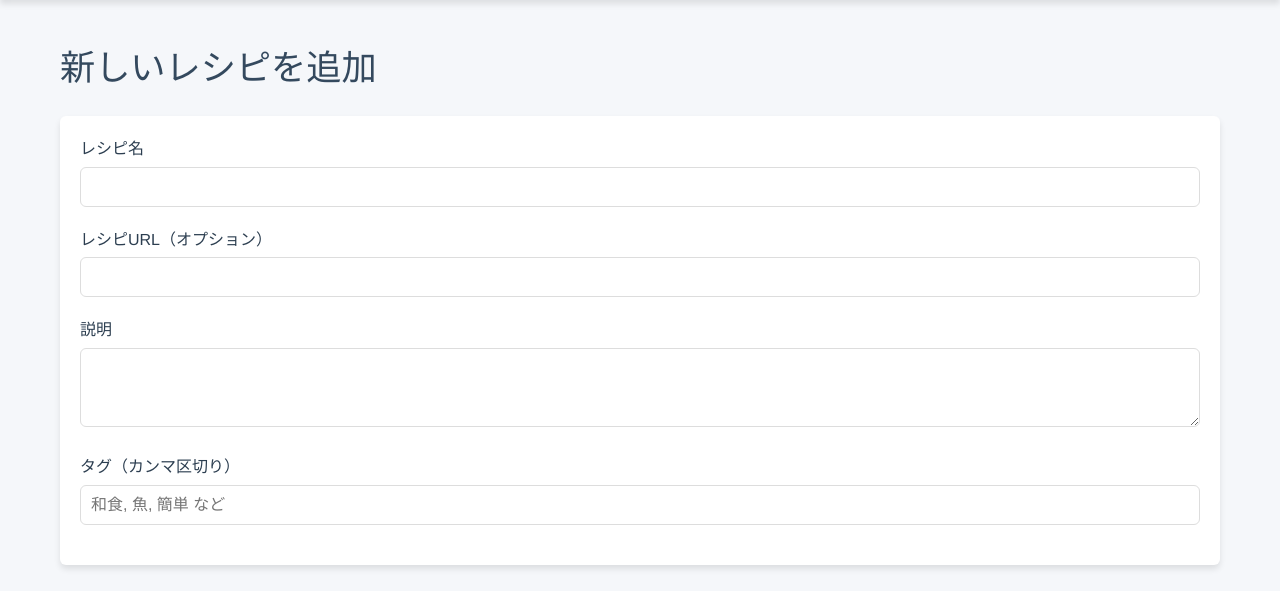
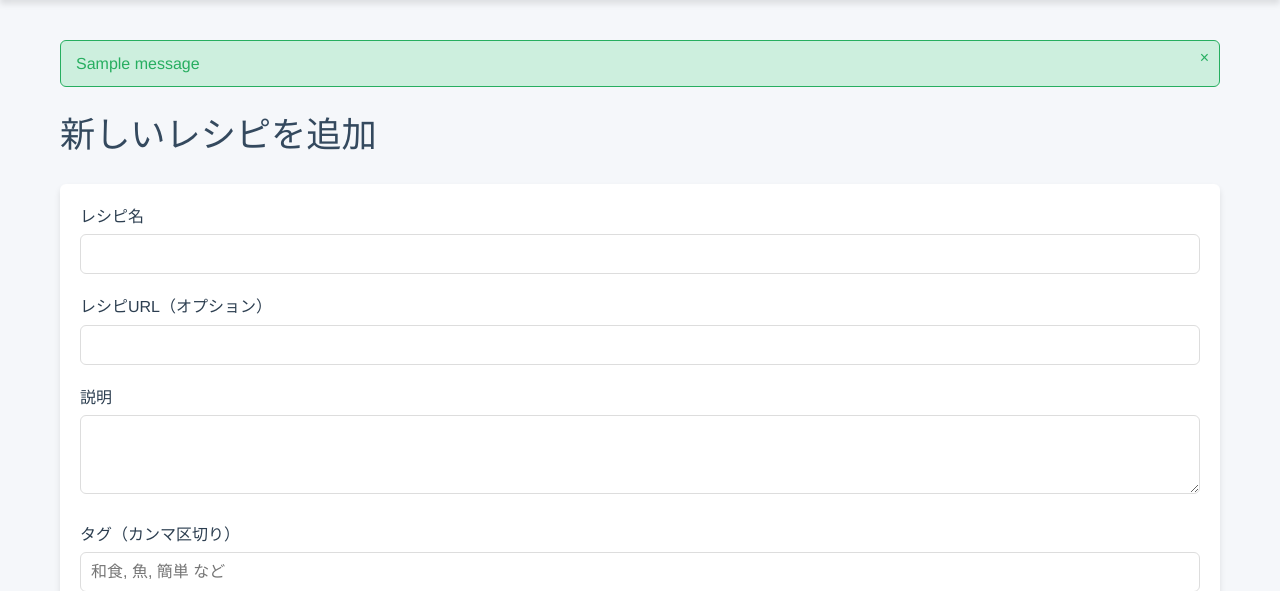
Before and after one commit to tomomo086/shopping_recipe_app, a Flask app: page /recipe/add in a window 1280 px wide. Shown: the part 102-693 px from the top of the page. Run offline with Flask 3, Linux system fonts and the light colour scheme; the visitor is signed in with stand-in values (Sample User, id 1); one stand-in notice (Sample message) is shown.

Commit message:
Update layout.html

```diff
--- a/templates/layout.html
+++ b/templates/layout.html
@@ -6,6 +6,38 @@
     <title>買い物＆レシピアプリ</title>
     <link rel="stylesheet" href="{{ url_for('static', filename='css/style.css') }}">
     <link rel="stylesheet" href="https://cdnjs.cloudflare.com/ajax/libs/font-awesome/6.4.0/css/all.min.css">
+    <style>
+        /* フラッシュメッセージのスタイル */
+        .flash-messages {
+            margin-bottom: 20px;
+        }
+        .flash-message {
+            padding: 10px 15px;
+            border-radius: var(--border-radius);
+            margin-bottom: 10px;
+            position: relative;
+        }
+        .flash-message.success {
+            background-color: rgba(46, 204, 113, 0.2);
+            color: #27ae60;
+            border: 1px solid #27ae60;
+        }
+        .flash-message.error {
+            background-color: rgba(231, 76, 60, 0.2);
+            color: #e74c3c;
+            border: 1px solid #e74c3c;
+        }
+        .close-btn {
+            position: absolute;
+            right: 10px;
+            top: 8px;
+            background: none;
+            border: none;
+            font-size: 16px;
+            cursor: pointer;
+            color: inherit;
+        }
+    </style>
 </head>
 <body>
     {% if current_user.is_authenticated %}
@@ -29,6 +61,19 @@
     </nav>
     {% endif %}
     <div class="container">
+        {% with messages = get_flashed_messages(with_categories=true) %}
+          {% if messages %}
+            <div class="flash-messages">
+            {% for category, message in messages %}
+              <div class="flash-message {{ category }}">
+                {{ message }}
+                <button type="button" class="close-btn" onclick="this.parentElement.remove()">×</button>
+              </div>
+            {% endfor %}
+            </div>
+          {% endif %}
+        {% endwith %}
+
         {% block content %}{% endblock %}
     </div>
     <script src="{{ url_for('static', filename='js/script.js') }}"></script>
```
